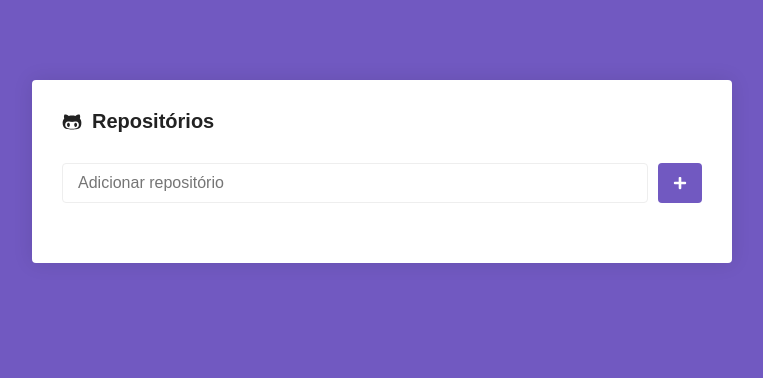
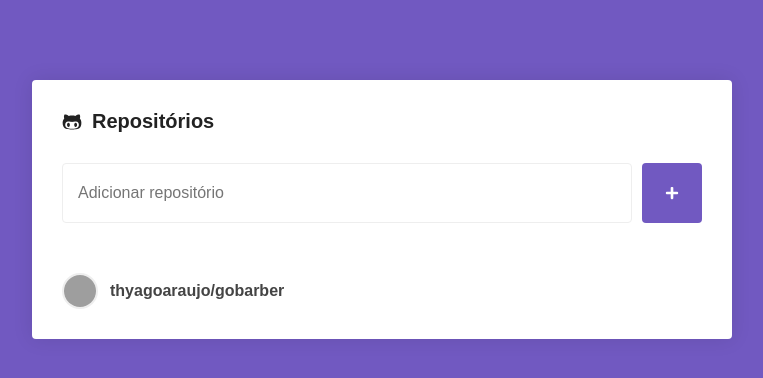
Before and after one commit to thyagoaraujo/github-repo-fav, a React (Create React App) app: page / in a window 1280 px wide. Shown: the top 378 px of the page, without its empty margins (258-1021 px from the left). Built offline with nearby package versions, Linux system fonts and the light colour scheme; grey boxes are pictures that could not be loaded; the HTML template or start-up script is replaced by a standard one.

Commit message:
Update Layout, Add try catch

```diff
--- a/src/pages/Main/index.js
+++ b/src/pages/Main/index.js
@@ -3,13 +3,14 @@ import { FaGithubAlt, FaPlus, FaSpinner } from 'react-icons/fa';
 import { Link } from 'react-router-dom';
 import api from '../../services/api';
 import Container from '../../components/Container';
-import { Form, SubmitButton, List } from './styles';
+import { Form, FormInput, SubmitButton, List } from './styles';
 
 export default class Main extends Component {
   state = {
     newRepo: '',
     repositories: [],
     loading: false,
+    error: '',
   };
 
   // Carregar os dados do localStorage
@@ -18,6 +19,16 @@ export default class Main extends Component {
 
     if (repositories) {
       this.setState({ repositories: JSON.parse(repositories) });
+    } else {
+      this.setState({
+        repositories: [
+          {
+            name: 'thyagoaraujo/gobarber',
+            ownerAvatar:
+              'https://avatars0.githubusercontent.com/u/42300657?v=4',
+          },
+        ],
+      });
     }
   }
 
@@ -30,7 +41,7 @@ export default class Main extends Component {
   }
 
   handleInputChange = e => {
-    this.setState({ newRepo: e.target.value });
+    this.setState({ newRepo: e.target.value, error: false });
   };
 
   handleSubmit = async e => {
@@ -38,23 +49,38 @@ export default class Main extends Component {
 
     this.setState({ loading: true });
 
+    try {
       const { newRepo, repositories } = this.state;
 
       const response = await api.get(`/repos/${newRepo}`);
 
       const data = {
         name: response.data.full_name,
+        ownerAvatar: response.data.owner.avatar_url,
       };
+
+      if (repositories.find(repo => repo.name === data.name)) {
+        throw new Error('Duplicated repository');
+      }
 
       this.setState({
         repositories: [...repositories, data],
         newRepo: '',
         loading: false,
+        error: '',
       });
+    } catch (err) {
+      this.setState({
+        loading: false,
+        error: err.message.includes('404')
+          ? 'Repository not found'
+          : err.message,
+      });
+    }
   };
 
   render() {
-    const { newRepo, repositories, loading } = this.state;
+    const { newRepo, repositories, loading, error } = this.state;
 
     return (
       <Container>
@@ -64,28 +90,31 @@ export default class Main extends Component {
         </h1>
 
         <Form onSubmit={this.handleSubmit}>
-          <input
+          <FormInput
             type="text"
             placeholder="Adicionar repositório"
             value={newRepo}
             onChange={this.handleInputChange}
+            loading={loading}
+            error={error}
           />
 
-          <SubmitButton loading={loading}>
+          <SubmitButton loading={loading} disabled={!newRepo.length}>
             {loading ? (
               <FaSpinner color="#FFF" size={14} />
             ) : (
               <FaPlus color="#FFF" size={14} />
             )}
           </SubmitButton>
+          {error && <div className="error">{error}</div>}
         </Form>
 
         <List>
           {repositories.map(repository => (
             <li key={repository.name}>
+              <Link to={`/repository/${encodeURIComponent(repository.name)}`}>
+                <img src={repository.ownerAvatar} alt={repository.name} />
                 <span>{repository.name}</span>
-              <Link to={`/repository/${encodeURIComponent(repository.name)}`}>
-                Detalhes
               </Link>
             </li>
           ))}
--- a/src/pages/Main/styles.js
+++ b/src/pages/Main/styles.js
@@ -4,13 +4,35 @@ export const Form = styled.form`
   margin-top: 30px;
   display: flex;
   flex-direction: row;
+  position: relative;
 
-  input {
-    flex: 1;
-    border: 1px solid #eee;
-    padding: 10px 15px;
-    border-radius: 4px;
-    font-size: 16px;
+  .error {
+    position: absolute;
+    left: 0;
+    bottom: -17px;
+    font-size: 11px;
+    font-weight: 500;
+    color: #d45353;
+    display: inline-block;
+    border-bottom: 1px solid #d45353;
+  }
+`;
+
+export const FormInput = styled.input.attrs(props => ({
+  disabled: props.loading,
+}))`
+  flex: 1;
+  border: 1px solid ${props => (props.error ? '#d45353' : '#eee')};
+  padding: 0 15px;
+  height: 60px;
+  border-radius: 4px;
+  font-size: 16px;
+  min-width: 0;
+  color: #333;
+
+  &[disabled] {
+    cursor: not-allowed;
+    background: #eee;
   }
 `;
 
@@ -29,10 +51,10 @@ export const SubmitButton = styled.button.attrs(props => ({
 }))`
   background: #7159c1;
   border: 0;
-  padding: 0 15px;
+  width: 60px;
   margin-left: 10px;
   border-radius: 4px;
-
+  transition: opacity 0.2s;
   display: flex;
   justify-content: center;
   align-items: center;
@@ -53,22 +75,61 @@ export const SubmitButton = styled.button.attrs(props => ({
 
 export const List = styled.ul`
   list-style: none;
-  margin-top: 30px;
-
   li {
-    padding: 15px 0;
+    padding: 20px 0;
     display: flex;
     flex-direction: row;
     justify-content: space-between;
     align-items: center;
+
+    &:first-child {
+      margin-top: 30px;
+    }
+    &:last-child {
+      padding-bottom: 0;
+    }
 
     & + li {
       border-top: 1px solid #eee;
     }
 
     a {
-      color: #7159c1;
+      display: flex;
+      align-items: center;
+      flex: 1;
+      margin-right: 15px;
       text-decoration: none;
+      max-width: calc(100% - 75px);
+
+      img {
+        width: 36px;
+        height: 36px;
+        border-radius: 50%;
+        border: 2px solid #eee;
+        flex: 0 0 36px;
+      }
+
+      span {
+        color: #444;
+        font-weight: 700;
+        font-size: 16px;
+        transition: color 0.3s;
+        margin-left: 12px;
+        white-space: nowrap;
+        text-overflow: ellipsis;
+        overflow: hidden;
+        flex-shrink: 1;
+
+        @media (max-width: 768px) {
+          font-size: 14px;
+        }
+      }
+
+      &:hover {
+        span {
+          color: #7159c1;
+        }
+      }
     }
   }
 `;
```
Lines whose indentation alone changed are shown as unchanged.
